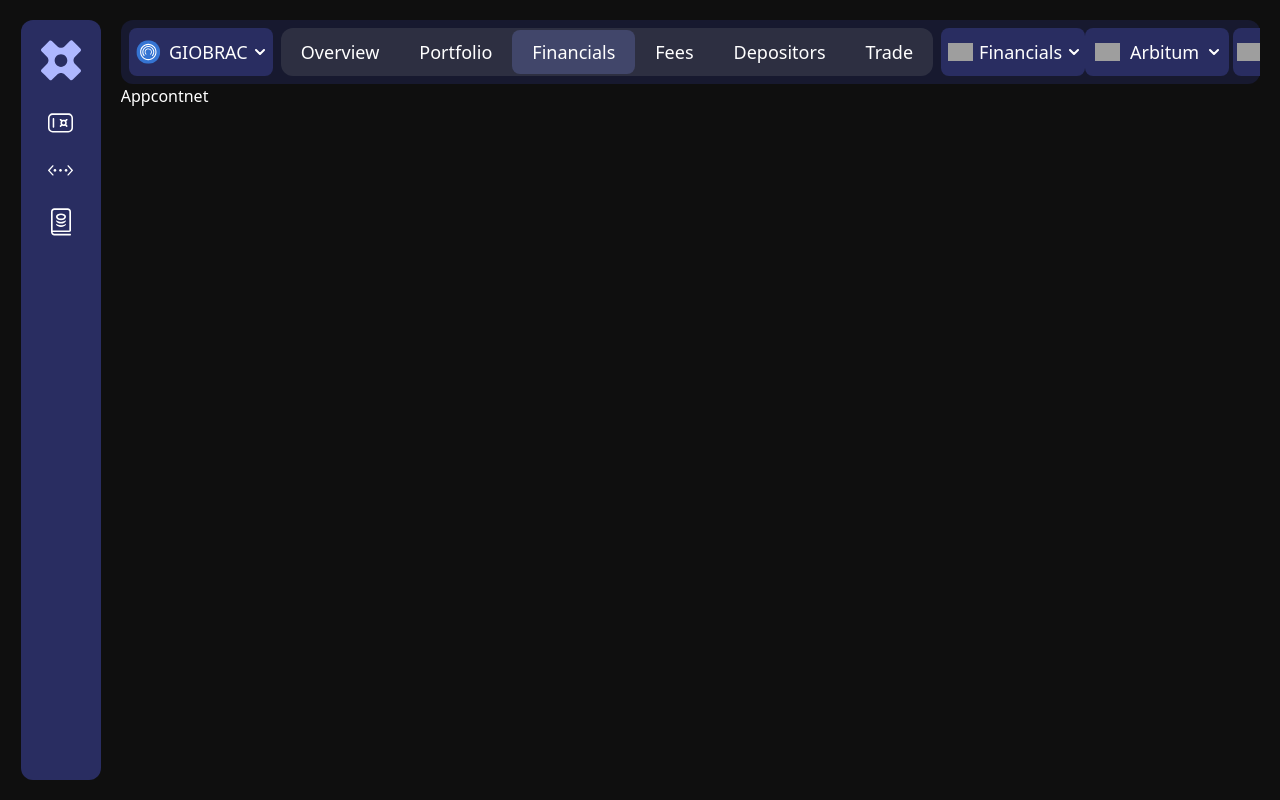
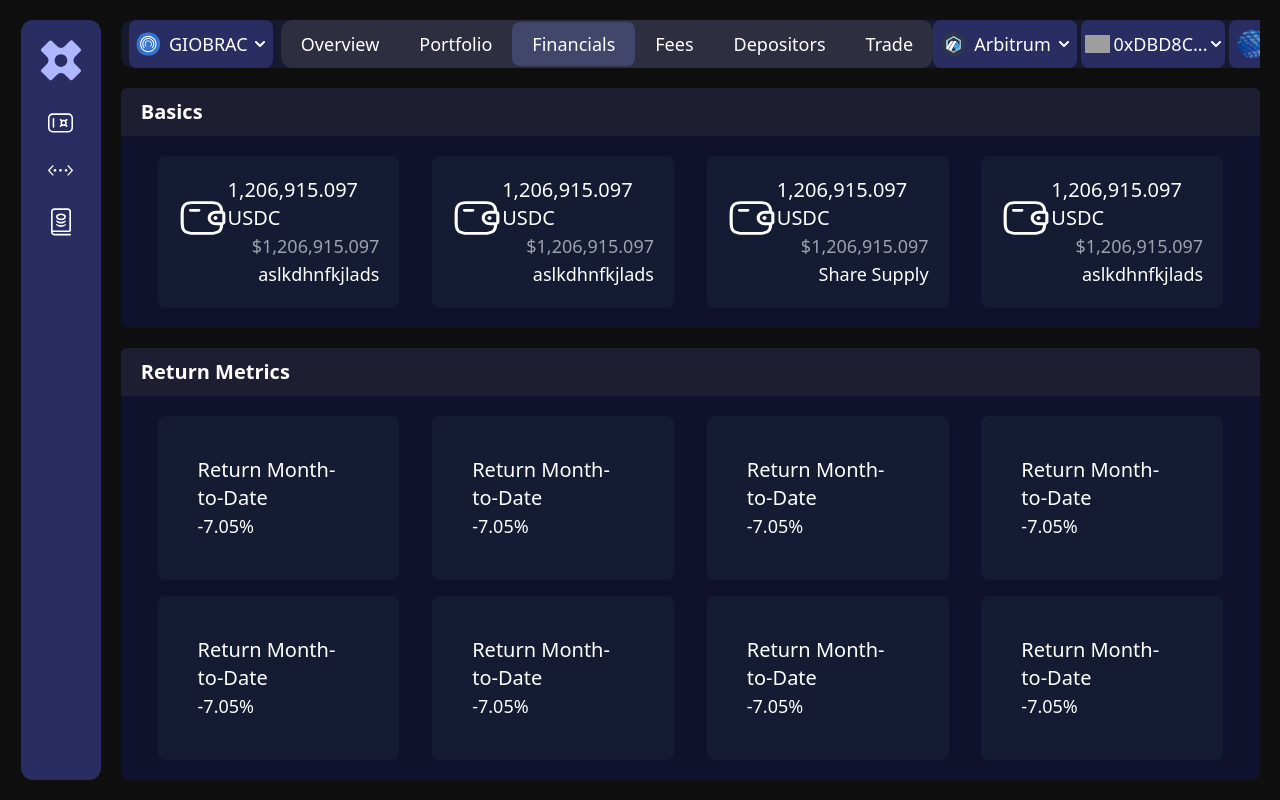
Before and after one commit to Utkarsh575/days-finance-assignment, a Next.js app: page / in a window 1280 px wide. Built offline with nearby package versions, Linux system fonts and the light colour scheme; grey boxes are pictures that could not be loaded.

Commit message:
:sparkles: added Card and Info Card Component

```diff
--- a/src/components/Layout/AppContent.tsx
+++ b/src/components/Layout/AppContent.tsx
@@ -1,6 +1,8 @@
 import React from "react";
 import Navbar from "../Navbar";
-
+import Card from "../ui/Card"
+import InfoCard from "../ui/Card/InfoCard";
+import Placeholder from "../ui/Card/Placeholder";
 const pages = [
   "Overview",
   "Portfolio",
@@ -14,9 +16,30 @@ export default function AppContent() {
   const [selectedPage, setSelectedPage] = React.useState<string>("Financials");
 
   return (
-    <section className=" mx-5 flex h-[95%] w-full flex-col overflow-scroll xl:overflow-hidden">
+    <section className=" mx-5 flex h-[95%] w-full flex-col overflow-scroll xl:overflow-x-hidden ">
       <Navbar selectedPage={selectedPage} setSelectedPage={setSelectedPage} />
-      <h1>Appcontnet</h1>
+      <section className=" h-full ">
+      <Placeholder heading="Basics" >
+        <Card title="1,206,915.097 USDC" primaryText="$1,206,915.097" secondaryText="aslkdhnfkjlads" imageUrl="/wallet.svg"/>
+        <Card title="1,206,915.097 USDC" primaryText="$1,206,915.097" secondaryText="aslkdhnfkjlads" imageUrl="/wallet.svg"/>
+        <Card title="1,206,915.097 USDC" primaryText="$1,206,915.097" secondaryText="Share Supply" imageUrl="/wallet.svg"/>
+        <Card title="1,206,915.097 USDC" primaryText="$1,206,915.097" secondaryText="aslkdhnfkjlads" imageUrl="/wallet.svg"/>
+      </Placeholder>
+      <Placeholder heading="Return Metrics">
+        <InfoCard metric="Return Month-to-Date" value="-7.05%" />
+        <InfoCard metric="Return Month-to-Date" value="-7.05%" />
+        <InfoCard metric="Return Month-to-Date" value="-7.05%" />
+        <InfoCard metric="Return Month-to-Date" value="-7.05%" />
+        <InfoCard metric="Return Month-to-Date" value="-7.05%" />
+        <InfoCard metric="Return Month-to-Date" value="-7.05%" />
+        <InfoCard metric="Return Month-to-Date" value="-7.05%" />
+        <InfoCard metric="Return Month-to-Date" value="-7.05%" />
+      </Placeholder>
+      <Placeholder heading="Risk Metrics">
+        <InfoCard metric="Annualised Volatility" value="88.86%" className="w-[47%]"/>
+        <InfoCard metric="Shape Ratio" value="0.47" className="w-[47%]"/>
+      </Placeholder>
+      </section>
     </section>
   );
 }
--- a/src/components/Navbar/PageSelect/index.tsx
+++ b/src/components/Navbar/PageSelect/index.tsx
@@ -33,7 +33,7 @@ export default function PageSelect({
           );
         })}
       </div>
-      <Dropdown className="" items={pages} selectedItem={selectedPage} setItem={setSelectedPage}/>
+      <Dropdown className="flex md:hidden " items={pages} selectedItem={selectedPage} setItem={setSelectedPage}/>
     </>
   );
 }
--- a/src/components/Navbar/ProtocolSelect/index.tsx
+++ b/src/components/Navbar/ProtocolSelect/index.tsx
@@ -9,7 +9,7 @@ export default function ProtocolSelect() {
   const protocols = ["Arbitrum", "BNB Chain", "Avalanche", "Polygon"];
 
   const [toggled, setToggled] = React.useState(false);
-  const [protocol, setProtocol] = React.useState<string>("Arbitum");
+  const [protocol, setProtocol] = React.useState<string>("Arbitrum");
 
   return <Dropdown items={protocols} setItem={setProtocol} selectedItem={protocol} />;
 }
--- /dev/null
+++ b/src/components/ui/Card/InfoCard/index.tsx
@@ -0,0 +1,19 @@
+import React from "react";
+
+type InfoCardProps = {
+  metric: string;
+  value: string;
+  className?: string;
+};
+export default function InfoCard(props: InfoCardProps) {
+  const { metric, value , className} = props;
+
+  return (
+    <>
+      <div className={`flex  flex-col items-start justify-between rounded-lg bg-card p-10 ${className?className:"w-[22%]"}`}>
+        <h1 className="text-xl ">{metric}</h1>
+        <h2 className="text-lg">{value}</h2>
+      </div>
+    </>
+  );
+}
--- /dev/null
+++ b/src/components/ui/Card/Placeholder/index.tsx
@@ -0,0 +1,23 @@
+import React from "react";
+
+type PlaceHolderProps = {
+  heading: string;
+  children: JSX.Element | JSX.Element[];
+};
+
+export default function Placeholder(props: PlaceHolderProps) {
+  const { heading, children } = props;
+
+  return (
+    <>
+      <div>
+        <div className="mt-5 flex h-[3rem] w-full items-center justify-start rounded-t-md bg-ribbon">
+          <h1 className="ml-5 text-xl font-bold">{heading}</h1>
+        </div>
+        <div className="flex flex-wrap items-center justify-evenly gap-[1rem] rounded-b-md bg-placeholder px-5 py-5">
+          {children}
+        </div>
+      </div>
+    </>
+  );
+}
--- /dev/null
+++ b/src/components/ui/Card/index.tsx
@@ -0,0 +1,26 @@
+import React from "react";
+import Image from "next/image";
+type CardProps = {
+  imageUrl: string;
+  title: string;
+  primaryText: string;
+  secondaryText: string;
+};
+export default function WalletCard(props: CardProps) {
+  const { imageUrl, title, primaryText, secondaryText } = props;
+
+  return (
+    <>
+      <div className="w-[22%] rounded-lg bg-card p-5">
+        <div className="flex w-full items-center justify-between ">
+          <Image alt={secondaryText} width={50} height={50} src={imageUrl} />
+          <div className="flex flex-col items-end ">
+            <h1 className="text-xl">{title}</h1>
+            <h2 className="text-lg text-gray-400">{primaryText}</h2>
+          </div>
+        </div>
+        <h1 className="flex items-end justify-end text-lg">{secondaryText}</h1>
+      </div>
+    </>
+  );
+}
--- a/tailwind.config.ts
+++ b/tailwind.config.ts
@@ -10,7 +10,10 @@ export default {
         active: "#41466A",
         tertiary: "#17192F",
         dark: "#0F0F0F",
-        accent:"#4E505E66"
+        accent:"#4E505E66",
+        ribbon:"#1D1E32",
+        placeholder:"#10122D",
+        card:"rgba(34, 48, 65, 0.31)"
       },
     },
   },
```
Also changed, not shown: public/wallet.svg (added).
